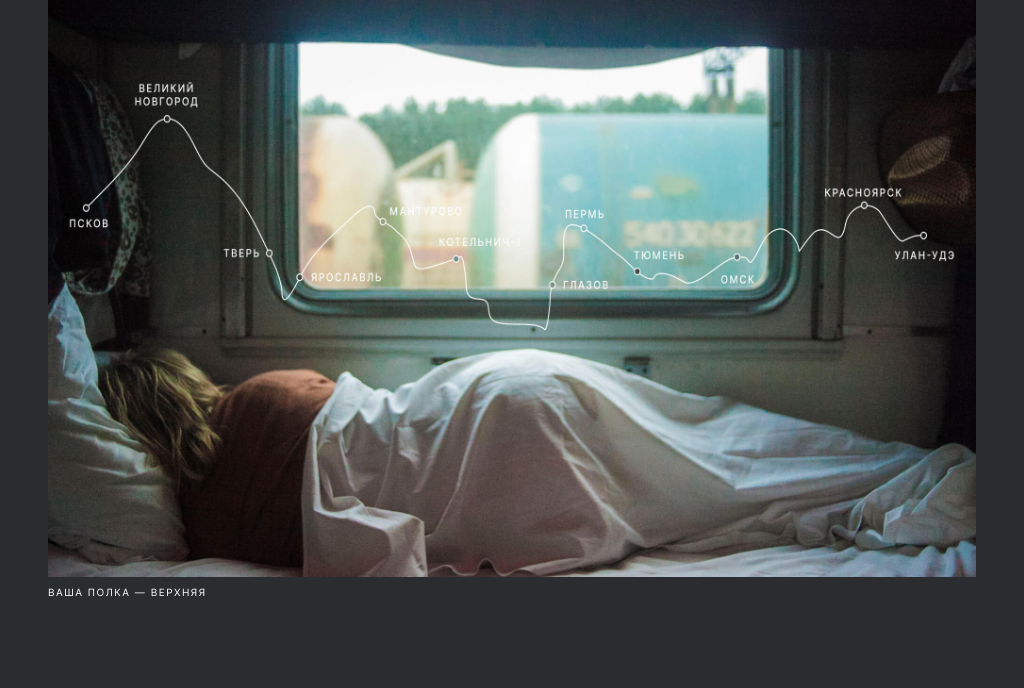
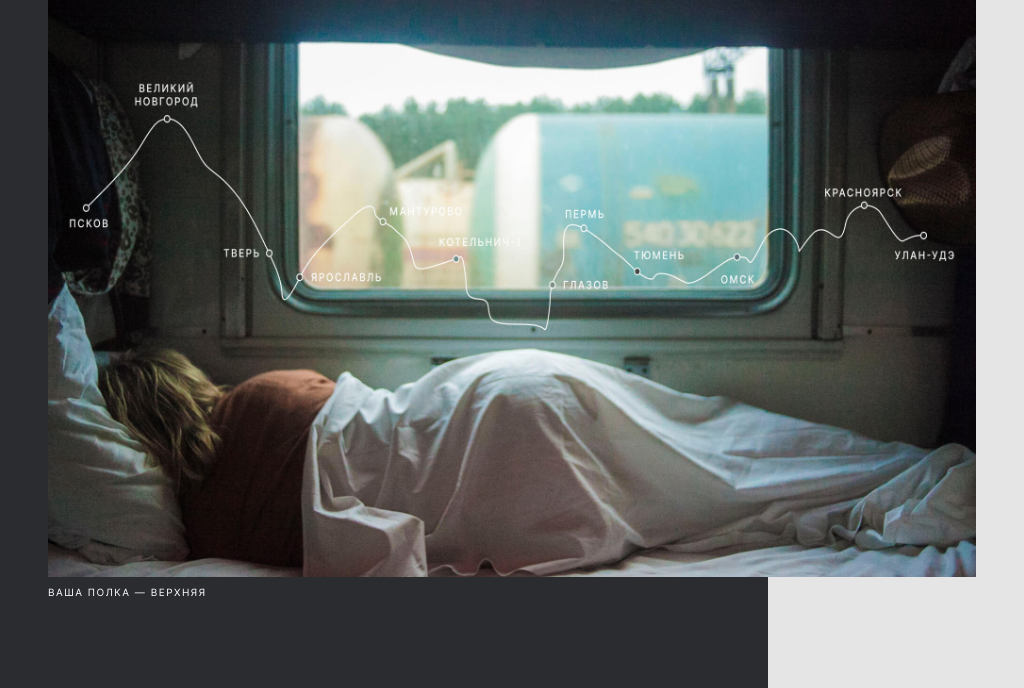
Before and after one commit to PrettyLolli137/russian-travel, a plain HTML site: page index.html in a window 768 px wide. Shown: the part 491-1179 px from the top of the page, 1024 px wide, since content can reach past the window. Drawn offline with Linux system fonts and the light colour scheme.

Commit message:
исправлен горизонтальный скрол

```diff
--- a/blocks/page/page.css
+++ b/blocks/page/page.css
@@ -17,8 +17,7 @@
 
 @media screen and (min-width: 768px) and (max-width: 1024px)  {
     .page {
-        min-width: 1024px;
-
+        width: 100%;
     }
 }
 
```
